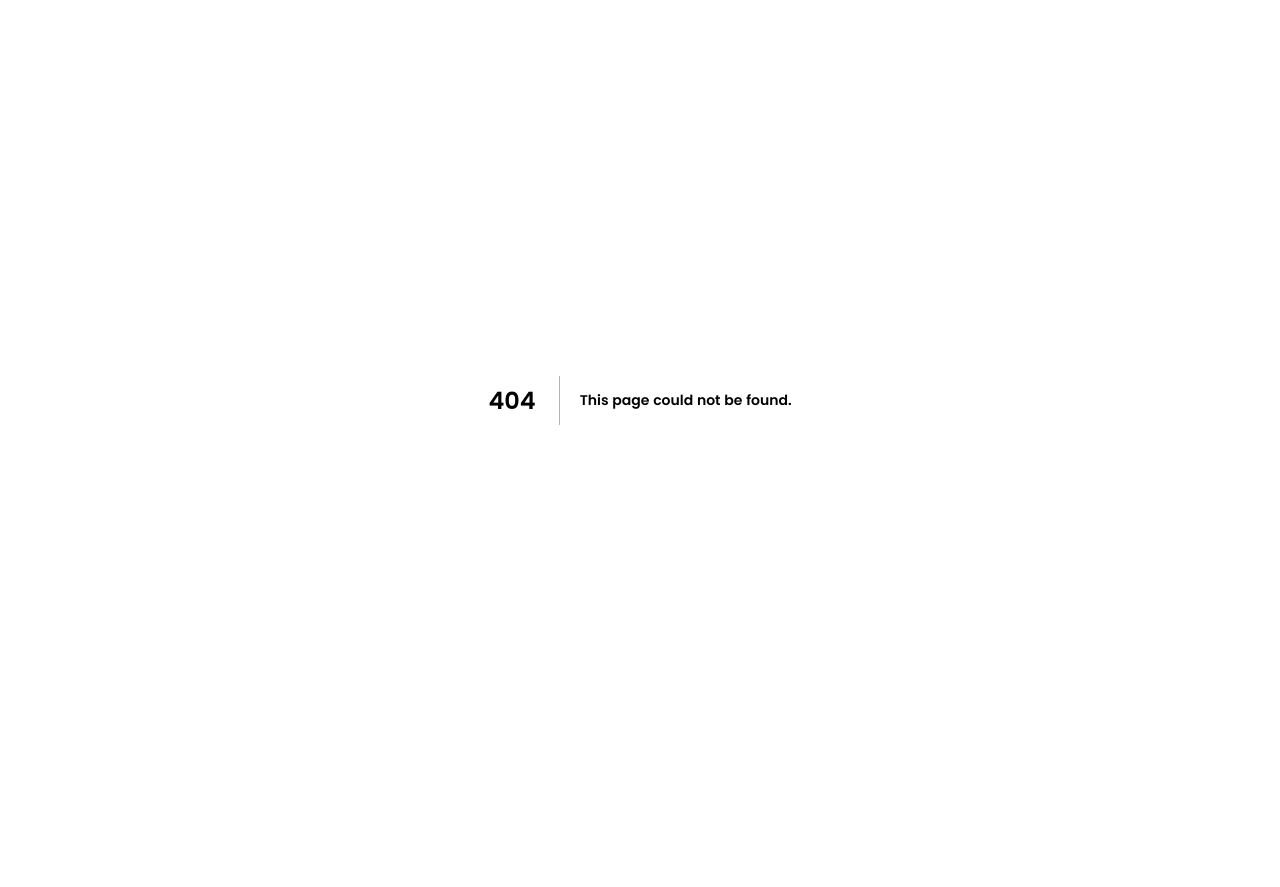
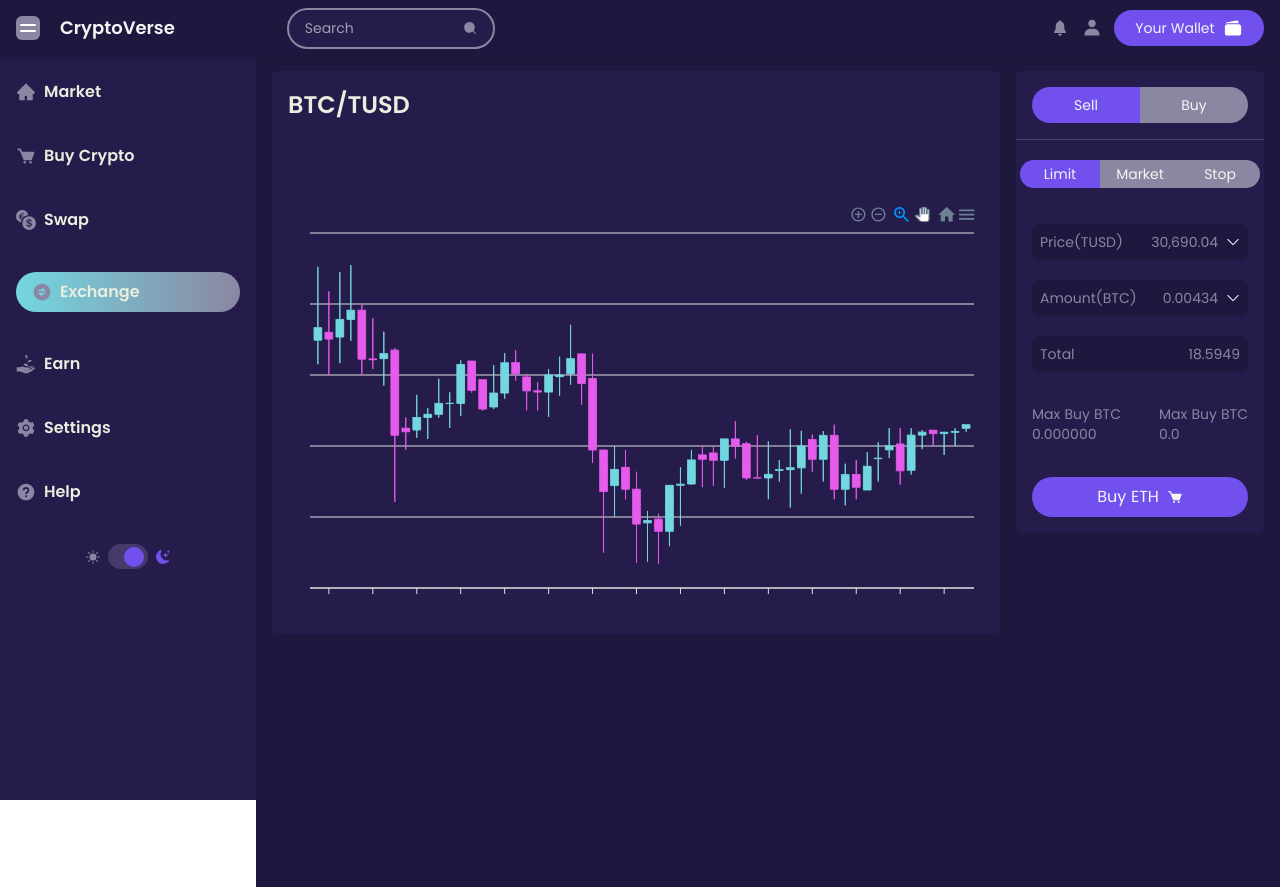
Before and after one commit to Jerry21082-alt/BlockVault, a Next.js app: page /exchange in a window 1280 px wide. Before the commit this address had no page. Before the commit the page ends 800 px from the top, so only its background shows below. Built offline with nearby package versions, Linux system fonts and the light colour scheme.

Commit message:
initial commit

```diff
--- /dev/null
+++ b/app/exchange/page.js
@@ -0,0 +1,79 @@
+"use client";
+
+import Assets from "@/components/Assets";
+import ExchangeChart from "@/components/ExchangeChart";
+import Layout from "@/components/Layout";
+import { contextFunc } from "@/components/useStateContext/StateContext";
+
+const data = [
+  {
+    coin_1: "BTC",
+    coin_2: "TUSD",
+    high: 31026.43,
+    low: 29958.67,
+    vol_coin_1: 83856.53,
+    vol_coin_2: 2865386457.67,
+  },
+];
+
+export default function page() {
+  const { lightMode } = contextFunc();
+
+  return (
+    <Layout>
+      <section className="w-full min-h-screen flex flex-col md:flex-row items-start space-x-0 md:space-x-4 space-y-4 md:space-y-0">
+        <div className="h-full w-full md:w-3/4 bg-secondarySemiDark rounded-md p-4">
+          <div className="flex items-center justify-between space-x-2 w-full">
+            <h1 className="text-darkSnow">{`${data[0].coin_1}/${data[0].coin_2}`}</h1>
+            <div className="flex items-center justify-between space-x-8 hidden">
+              <div className="flex flex-col space-y-1">
+                <span
+                  className={lightMode ? "text-grayColor" : "text-grayColor"}
+                >
+                  24High:
+                </span>
+                <h4 className={lightMode ? "text-grayColor" : "text-darkSnow"}>
+                  {data[0].high}
+                </h4>
+              </div>
+              <div className="flex flex-col space-y-1">
+                <span
+                  className={lightMode ? "text-grayColor" : "text-grayColor"}
+                >
+                  24Low:
+                </span>
+                <h4 className={lightMode ? "text-grayColor" : "text-darkSnow"}>
+                  {data[0].low}
+                </h4>
+              </div>
+              <div className="flex flex-col space-y-1">
+                <span
+                  className={lightMode ? "text-grayColor" : "text-grayColor"}
+                >
+                  24h Volume({data[0].coin_1}):
+                </span>
+                <h4 className={lightMode ? "text-grayColor" : "text-darkSnow"}>
+                  {data[0].vol_coin_1}
+                </h4>
+              </div>
+              <div className="flex flex-col space-y-1">
+                <span
+                  className={lightMode ? "text-grayColor" : "text-grayColor"}
+                >
+                  24h Volume({data[0].coin_2}):
+                </span>
+                <h4 className={lightMode ? "text-grayColor" : "text-darkSnow"}>
+                  {data[0].vol_coin_2}
+                </h4>
+              </div>
+            </div>
+          </div>
+
+          <ExchangeChart />
+        </div>
+
+        <Assets />
+      </section>
+    </Layout>
+  );
+}
--- a/components/Assets.jsx
+++ b/components/Assets.jsx
@@ -26,8 +26,11 @@ export default function Assets() {
   );
 
   return (
+    <section className="w-full md:w-1/4">
       <div
-      className={`${lightMode ? "bg-snow" : "bg-secondarySemiDark"} rounded-md`}
+        className={`${
+          lightMode ? "bg-snow" : "bg-secondarySemiDark"
+        } rounded-md w-full`}
       >
         <div
           className={`w-full border-b ${
@@ -119,8 +122,11 @@ export default function Assets() {
         </div>
 
         <div className="p-4">
-        <button className="flex justify-center items-center gap-2 bg-primaryColor text-snow py-2 px-4 rounded-3xl w-full outline-none border-none">Buy ETH <BiSolidCart /></button>
+          <button className="flex justify-center items-center gap-2 bg-primaryColor text-snow py-2 px-4 rounded-3xl w-full outline-none border-none">
+            Buy ETH <BiSolidCart />
+          </button>
         </div>
       </div>
+    </section>
   );
 }
--- a/components/ExchangeChart.jsx
+++ b/components/ExchangeChart.jsx
@@ -1,12 +1,18 @@
-import Chart from "react-apexcharts";
+"use client";
+
+import dynamic from "next/dynamic";
 import { data } from "../constants/apexChart";
+// import Chart from 'react-apexcharts'
+
+const Chart = dynamic(() => import("react-apexcharts"), { ssr: false });
 
 export default function ExchangeChart() {
   return (
-    <div className="mt-10">
+    <div className="mt-20">
       <Chart
         type="candlestick"
-        height={400}
+        height='400px'
+        width="100%"
         options={data.options}
         series={data.series}
       />
```
Lines whose indentation alone changed are shown as unchanged.
